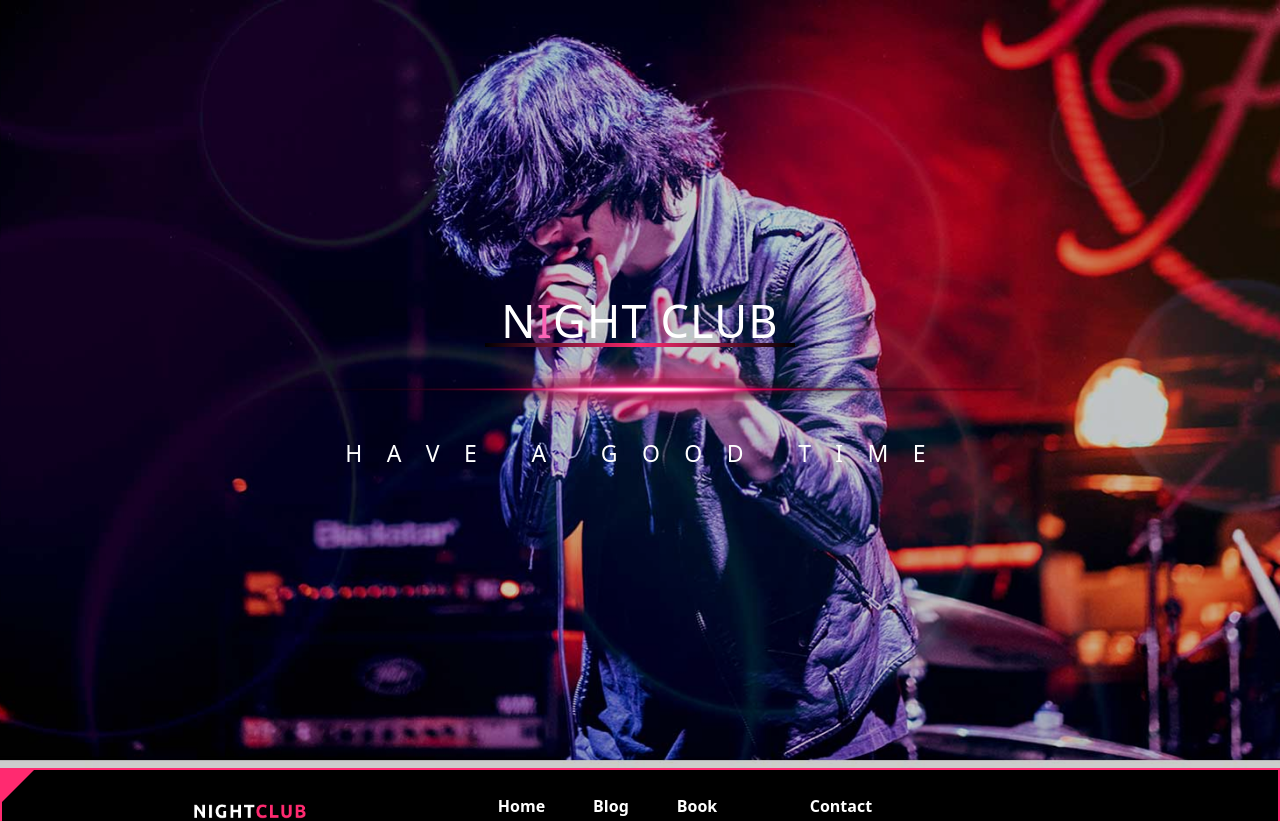
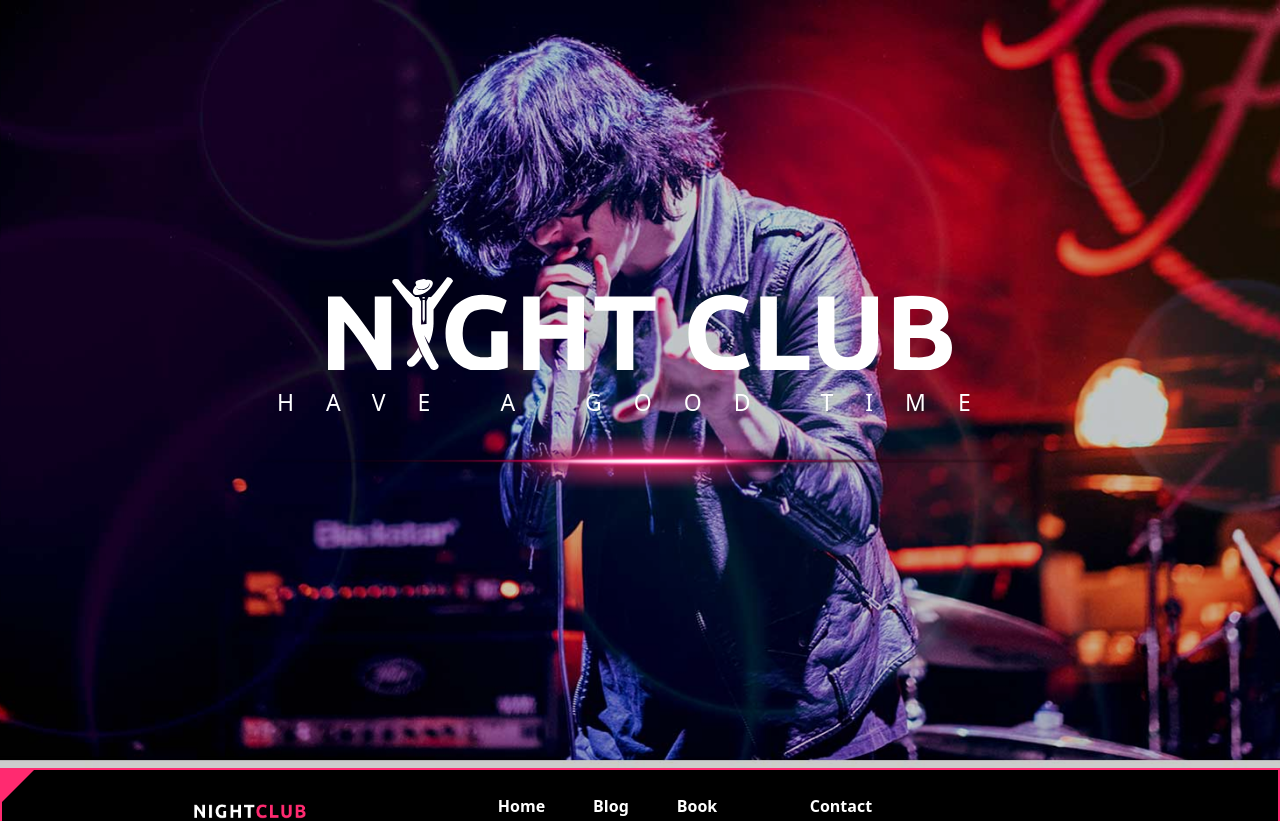
Before and after one commit to oskarmmd/frontend-eksamensprojekt, a Next.js app in the folder my-app/: page / in a window 1280 px wide. Shown: the top 821 px of the page. Built offline with nearby package versions, Linux system fonts and the light colour scheme.

Commit message:
hero+footermargin+suspense

```diff
--- a/my-app/src/app/components/Footer.jsx
+++ b/my-app/src/app/components/Footer.jsx
@@ -6,7 +6,7 @@ import RecentPost2 from "@/assets/content-img/recent_post2.jpg"
 
 const Footer = () => {
   return (
-    <footer className='bg-[url("/footerbg.jpg")] bg-cover bg-center bg-no-repeat text-white'>
+    <footer className='bg-[url("/footerbg.jpg")] bg-cover bg-center bg-no-repeat text-white mt-12'>
       {/* dark overlay */}
       <div className="bg-linear-to-b from-black/60 to-black/90 py-12">
         <div className="mx-auto max-w-6xl px-6">
--- a/my-app/src/app/components/Hero.jsx
+++ b/my-app/src/app/components/Hero.jsx
@@ -2,18 +2,16 @@
 
 import Image from "next/image";
 import { useEffect, useState } from "react";
-
 import Hero1 from "@/assets/bg/header_bg_1.jpg";
 import Hero2 from "@/assets/bg/header_bg_2.jpg";
 import Underline from "@/assets/bottom_line.png";
-
+import Logo1 from "@/assets/icon/Logo.svg";
 
 const slides = [Hero1, Hero2];
 
 export default function Hero() {
   const [index, setIndex] = useState(0);
 
-  // Auto-change slide every 6 seconds
   useEffect(() => {
     const interval = setInterval(() => {
       setIndex((prev) => (prev + 1) % slides.length);
@@ -23,7 +21,7 @@ export default function Hero() {
 
   return (
     <section className="relative h-192 w-full overflow-hidden">
-      {/* Background slideshow */}
+
       <div className="absolute inset-0">
         <Image
           key={index}
@@ -35,25 +33,30 @@ export default function Hero() {
         />
       </div>
 
-      {/* Overlay */}
-      <div className="absolute inset-0 bg-black/20"></div>
 
-      {/* Center Content */}
-      <div className="relative z-10 flex flex-col items-center justify-center h-full text-white text-center px-4">
-        <h1 className="text-5xl font-extrabold tracking-wide">
-          N<span className="inline-block text-pink-400">I</span>GHT CLUB
-        </h1>
+      <div className="absolute inset-0 bg-black/20" />
 
-        {/* Underline image */}
+
+      <div className="relative z-10 flex h-full flex-col items-center justify-center px-4 text-center text-white">
+
+
         <Image
-          src={Underline}
-          alt="Decorative underline"
-          className="mt-3 w-3xl"
+          src={Logo1}
+          alt="Site logo"
+          priority
+          className="logo-flip-animation"
         />
 
-        <p className="mt-4 tracking-[0.4em] text-sm">
-          H A V E &nbsp; A &nbsp; G O O D &nbsp; T I M E
-        </p>
+       <p className="tagline-pop mt-4 text-sm tracking-[0.8rem] lg:text-[2rem] lg:tracking-[2rem]">
+  HAVE A GOOD TIME
+</p>
+
+<Image
+  src={Underline}
+  alt="Decorative underline"
+  className="underline-pop mt-3 w-xl lg:w-3xl"
+/>
+
       </div>
     </section>
   );
--- a/my-app/src/app/globals.css
+++ b/my-app/src/app/globals.css
@@ -65,3 +65,47 @@ border-color: var(--white);
   padding: 0.5rem 1rem 0.5rem 1rem;
 
 }
+
+@keyframes logoFlipReverse {
+  0% {
+    transform: rotateX(-180deg);
+    opacity: 0;
+  }
+  40% {
+    opacity: 1;
+  }
+  100% {
+    transform: rotateX(0deg);
+    opacity: 1;
+  }
+}
+
+.logo-flip-animation {
+  animation: logoFlipReverse 0.9s ease-out forwards;
+  transform-origin: center;
+}
+
+@keyframes popDown {
+  0% {
+    transform: translateY(-40px) scale(0.9);
+    opacity: 0;
+  }
+  70% {
+    transform: translateY(6px) scale(1.05);
+    opacity: 1;
+  }
+  100% {
+    transform: translateY(0) scale(1);
+    opacity: 1;
+  }
+}
+
+.tagline-pop {
+  opacity: 0;
+  animation: popDown 0.6s 0.9s ease-out forwards;
+}
+
+.underline-pop {
+  opacity: 0;
+  animation: popDown 0.6s 1.05s ease-out forwards;
+}
--- a/my-app/src/app/page.js
+++ b/my-app/src/app/page.js
@@ -2,14 +2,26 @@ import Header from "./components/Header";
 import Footer from "./components/Footer"
 import Hero from "./components/Hero";
 import WelcomeCoomponent from '@/app/WelcomeComponent';
+import { Suspense } from "react";
+import Image from "next/image";
+import Loading from "@/assets/loader/madbars.gif"
 
 export default function Home() {
   return (
       <main className="">
+        <Suspense
+      fallback={
+        <div className="flex h-screen items-center justify-center">
+        <Image src={Loading} alt="Loading GIF" priority className=""/>
+
+        </div>
+      }
+    >
        <Hero/>
        <Header />
+       <WelcomeCoomponent/>
        <Footer />
-       <WelcomeCoomponent/>
+       </Suspense>
       </main>
   );
 }
```
